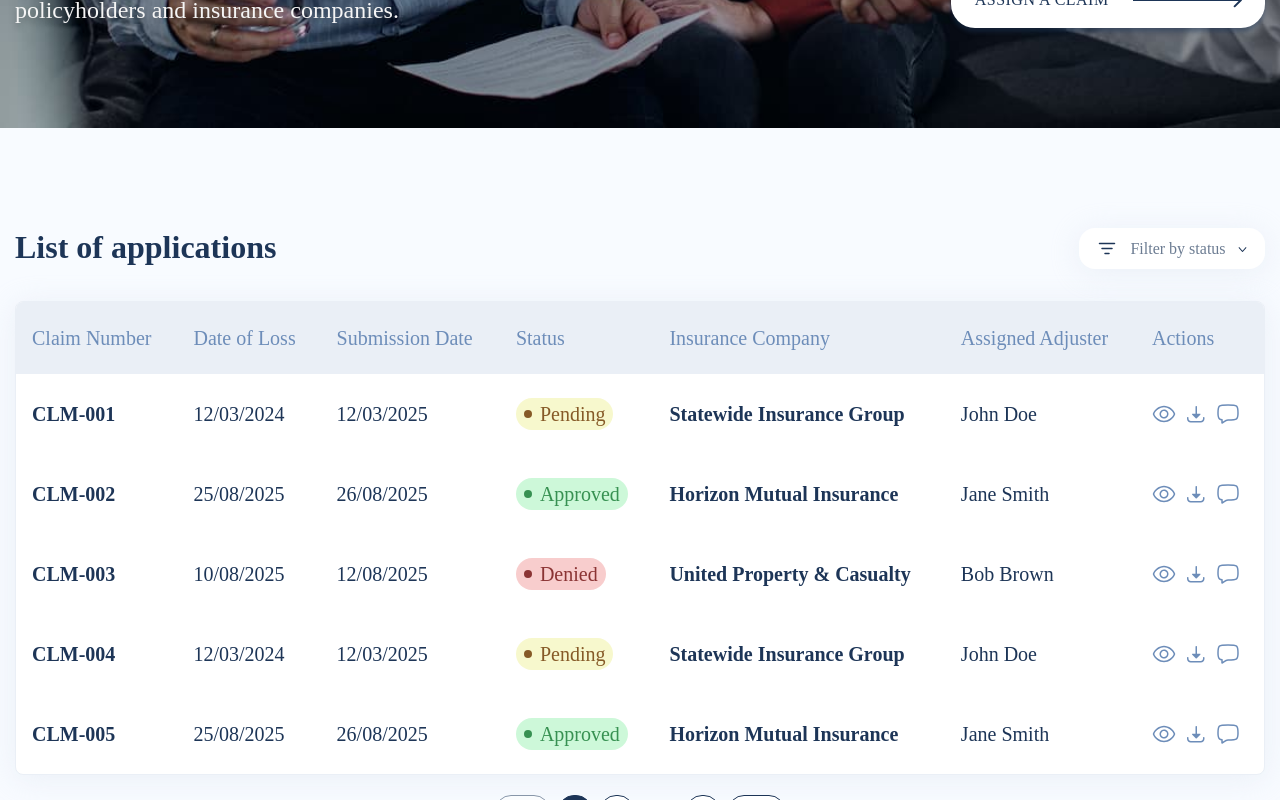
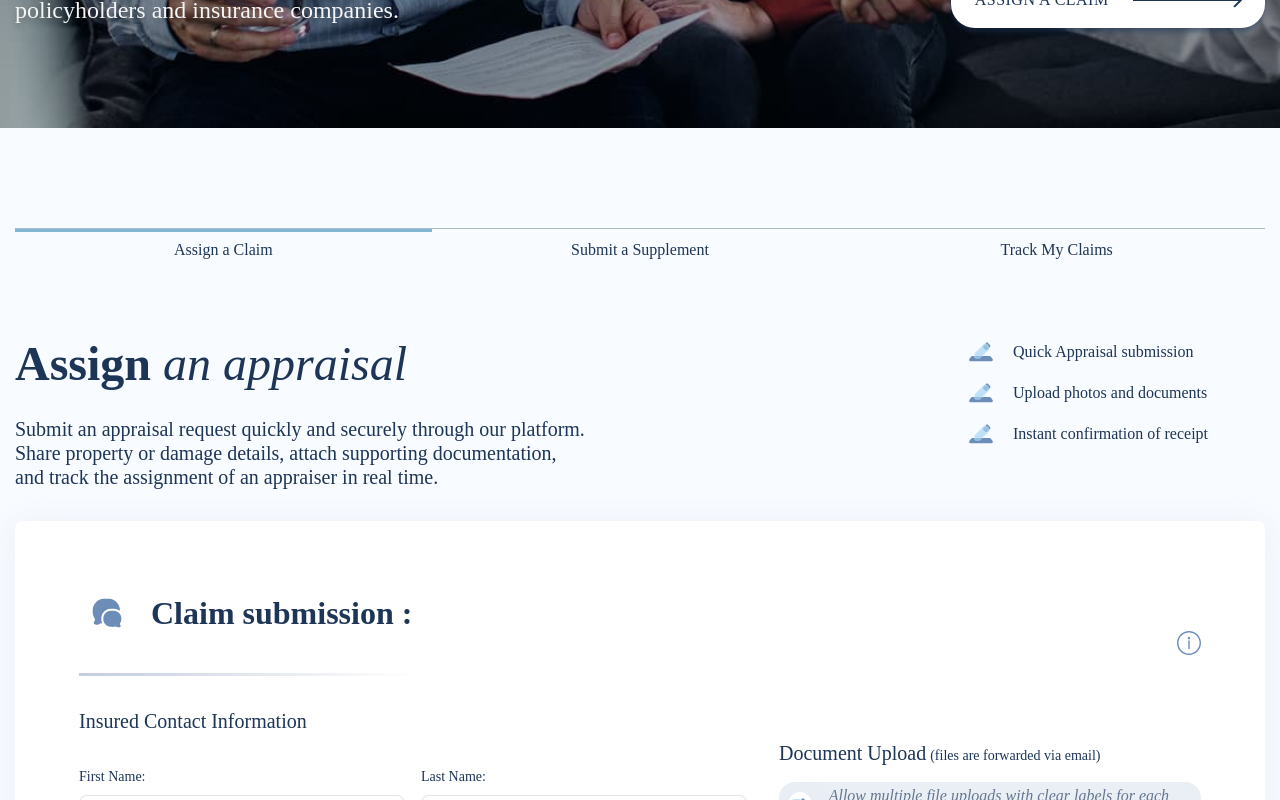
Before and after one commit to Kotiko-UA/claim-pro, a Nuxt app: page /Test in a window 1280 px wide. Shown: the part 460-1260 px from the top of the page. Built offline with nearby package versions, Linux system fonts and the light colour scheme.

Commit message:
added cp tabs

```diff
--- /dev/null
+++ b/app/components/entity/BaseTabs.vue
@@ -0,0 +1,89 @@
+<script setup lang="ts">
+import { ref } from 'vue'
+import type { TabTitleType } from '~/shared/types/tabs-types'
+
+const props = defineProps<{
+  tabs: TabTitleType[]
+}>()
+const emit = defineEmits<{
+  change: [id: number]
+}>()
+const activeTab = ref(props.tabs[0]?.id)
+
+function setTab(id: number) {
+  activeTab.value = id
+  emit('change', id)
+}
+</script>
+
+<template>
+  <div class="tab-btns-wrap">
+    <button
+      v-for="tab in tabs"
+      :key="tab.id"
+      :class="{ active: tab.id === activeTab }"
+      class="tab-btn"
+      @click="setTab(tab.id)"
+    >
+      {{ tab.label }}
+    </button>
+  </div>
+</template>
+
+<style scoped lang="scss">
+.tab-btns-wrap {
+  display: flex;
+  flex-direction: column;
+  align-items: flex-start;
+  margin-bottom: 24px;
+  @include tablet {
+    border-top: 1px solid var(--Grey-light);
+    justify-content: space-between;
+    flex-direction: row;
+    margin-bottom: 48px;
+  }
+  @include laptop {
+    margin-bottom: 64px;
+  }
+}
+.tab-btn {
+  position: relative;
+  width: 100%;
+  padding: 10px 16px;
+  border-left: 1px solid var(--Grey-light);
+  color: var(--Dark);
+  font-size: 16px;
+  line-height: 140%;
+  transition: border 0.4s ease-in-out;
+  text-align: left;
+  @include tablet {
+    border-left: none;
+    text-align: center;
+  }
+  &::before {
+    content: '';
+    position: absolute;
+    top: 0;
+    left: 0;
+    width: 3px;
+    height: 100%;
+    background-color: #81b7d5;
+    transform: scaleY(0);
+    transform-origin: top;
+    transition: transform 0.7s ease-in-out;
+    @include tablet {
+      width: 100%;
+      height: 3px;
+      transform: scaleX(0);
+      transform-origin: left;
+    }
+  }
+
+  &.active::before {
+    transform: scaleY(1);
+    @include tablet {
+      transform: scaleX(1);
+    }
+  }
+}
+</style>
--- /dev/null
+++ b/app/components/entity/CPTabs.vue
@@ -0,0 +1,55 @@
+<script setup lang="ts">
+import { ref } from 'vue'
+import type {
+  ContractorClaimType,
+  ProfClaimType,
+} from '~/shared/types/claim-type'
+import type { TabTitleType, TabTopContentType } from '~/shared/types/tabs-types'
+
+const props = defineProps<{
+  tabsBtns: TabTitleType[]
+  tabsContent: TabTopContentType[]
+  mockClaims: ProfClaimType[] | ContractorClaimType[]
+  type: 'contractor' | 'prof'
+}>()
+
+const activeTabId = ref(props.tabsBtns[0]?.id ?? 0)
+
+function handleTabChange(id: number) {
+  activeTabId.value = id
+}
+
+const onUpdateTable = ({
+  currentPage,
+  filterValue,
+}: {
+  currentPage: number
+  filterValue: string
+}) => {
+  console.log('updated data:', currentPage, filterValue)
+}
+</script>
+
+<template>
+  <section>
+    <div class="container">
+      <EntityBaseTabs :tabs="props.tabsBtns" @change="handleTabChange" />
+
+      <EntityTabTopContent :id="activeTabId" :content="props.tabsContent" />
+
+      <FeaturesFormAssignClaim v-if="activeTabId === 1" />
+      <FeaturesFormIndependentAdjusterAppraiserApplication
+        v-else-if="activeTabId === 2 && props.type === 'contractor'"
+      />
+      <FeaturesFormProfessionalAssignAppraisal
+        v-else-if="activeTabId === 2 && props.type === 'prof'"
+      />
+      <EntityClaimClaimsTable
+        v-else-if="activeTabId === 3"
+        :type="props.type"
+        :data="props.mockClaims"
+        @update-table="onUpdateTable"
+      />
+    </div>
+  </section>
+</template>
--- a/app/components/entity/Claim/ClaimsTable.vue
+++ b/app/components/entity/Claim/ClaimsTable.vue
@@ -84,12 +84,7 @@ emit('update-table', {
 </script>
 
 <template>
-  <section class="claims-table">
-    <div class="container">
-      <EntityClaimClaimsFilter
-        v-model="selectedStatus"
-        :options="statusOptions"
-      />
+  <EntityClaimClaimsFilter v-model="selectedStatus" :options="statusOptions" />
   <div class="table-container">
     <table>
       <EntityClaimTableHeader :columnTitles="titles" />
@@ -108,6 +103,4 @@ emit('update-table', {
     :total-items="claims.length"
     :items-per-page="itemsPerPage"
   />
-    </div>
-  </section>
 </template>
--- a/app/components/entity/Form/FilePicker.vue
+++ b/app/components/entity/Form/FilePicker.vue
@@ -184,7 +184,7 @@ function fileKey(file: File, index: number) {
   border-radius: 8px;
   background-color: #f8fbff;
   @include laptop {
-    width: 580px;
+    // width: 580px;
     min-height: 292px;
   }
 }
--- /dev/null
+++ b/app/components/entity/TabTopContent.vue
@@ -0,0 +1,62 @@
+<script setup lang="ts">
+import type { TabTopContentType } from '~/shared/types/tabs-types'
+
+const { id, content } = defineProps<{
+  id: number
+  content: TabTopContentType[]
+}>()
+const currentTab = computed<TabTopContentType | undefined>(() => {
+  return content.find(tab => tab.id === id)
+})
+const title = computed(() => currentTab.value?.title ?? '')
+const highlight = computed(() => currentTab.value?.highlight ?? '')
+const text = computed(() => currentTab.value?.text ?? '')
+const list = computed(() => currentTab.value?.list ?? [])
+</script>
+
+<template>
+  <div class="tab-top-content-wrap">
+    <div class="tab-title-wrap">
+      <h2 class="section-title">
+        {{ title }}
+        <span>{{ highlight }}</span>
+      </h2>
+      <p class="section-text">{{ text }}</p>
+    </div>
+    <ul class="tab-top-list">
+      <EntityPinTextItem v-for="(item, i) in list" :key="i" :text="item" />
+    </ul>
+  </div>
+</template>
+<style scoped lang="scss">
+.tab-top-content-wrap {
+  display: flex;
+  flex-direction: column;
+  gap: 24px;
+  margin-bottom: 24px;
+  @include tablet {
+    flex-direction: row;
+    justify-content: space-between;
+    margin-bottom: 32px;
+  }
+}
+.tab-title-wrap {
+  display: flex;
+  flex-direction: column;
+  gap: 16px;
+  @include tablet {
+    max-width: 50%;
+    gap: 24px;
+    @include laptop {
+      max-width: 575px;
+    }
+  }
+}
+
+.tab-top-list {
+  display: flex;
+  flex-direction: column;
+  gap: 8px;
+  min-width: 300px;
+}
+</style>
--- a/app/pages/Test.vue
+++ b/app/pages/Test.vue
@@ -1,26 +1,25 @@
 <script setup lang="ts">
 import { contractorMockClaims, profMockClaims } from '@/shared/mock/claims-mock'
-
-const onUpdateTable = ({
-  currentPage,
-  filterValue,
-}: {
-  currentPage: number
-  filterValue: string
-}) => {
-  console.log('updated data:', currentPage, filterValue)
-}
+import {
+  contractorTabsContent,
+  profTabsContent,
+  contractorTabsBtns,
+  profTabsBtns,
+} from '@/shared/content/tabs-content'
 </script>
 <template>
   <AboutUsHero />
-  <EntityClaimClaimsTable
+  <EntityCPTabs
+    :tabs-btns="contractorTabsBtns"
+    :tabs-content="contractorTabsContent"
+    :mock-claims="contractorMockClaims"
     type="contractor"
-    :data="contractorMockClaims"
-    @update-table="onUpdateTable"
   />
-  <EntityClaimClaimsTable
+
+  <EntityCPTabs
+    :tabs-btns="profTabsBtns"
+    :tabs-content="profTabsContent"
+    :mock-claims="profMockClaims"
     type="prof"
-    :data="profMockClaims"
-    @update-table="onUpdateTable"
   />
 </template>
--- /dev/null
+++ b/app/shared/content/tabs-content.ts
@@ -0,0 +1,102 @@
+import type { TabTitleType, TabTopContentType } from '@/shared/types/tabs-types'
+
+export const contractorTabsBtns: TabTitleType[] = [
+  {
+    id: 1,
+    label: 'Assign a Claim',
+  },
+  {
+    id: 2,
+    label: 'Submit a Supplement',
+  },
+  {
+    id: 3,
+    label: 'Track My Claims',
+  },
+]
+export const profTabsBtns: TabTitleType[] = [
+  {
+    id: 1,
+    label: 'Assign a Claim',
+  },
+  {
+    id: 2,
+    label: 'Assign an appraisal',
+  },
+  {
+    id: 3,
+    label: 'Track My Claims',
+  },
+]
+
+export const contractorTabsContent: TabTopContentType[] = [
+  {
+    id: 1,
+    title: 'Assign ',
+    highlight: 'an appraisal',
+    text: 'Submit an appraisal request quickly and securely through our platform. Share property or damage details, attach supporting documentation, and track the assignment of an appraiser in real time.',
+    list: [
+      'Quick Appraisal submission',
+      'Upload photos and documents',
+      'Instant confirmation of receipt',
+    ],
+  },
+  {
+    id: 2,
+    title: 'Submit a ',
+    highlight: 'Supplement',
+    text: 'If the initial estimate did not account for all damages or costs, you can submit a supplement. Our experts will review the documents and prepare a revised estimate to ensure fair compensation.',
+    list: [
+      'Identify and add missing costs',
+      'Detailed review of initial estimates',
+      'Full support throughout the process',
+    ],
+  },
+  {
+    id: 3,
+    title: 'Track My ',
+    highlight: 'Claims',
+    text: 'Monitor the status of all your claims in real time. Receive notifications on updates, review document history, and communicate directly with our team from your personal account.',
+    list: [
+      'Transparency at every step',
+      'Real-time status updates',
+      'Easy access to claim history',
+    ],
+  },
+]
+
+export const profTabsContent: TabTopContentType[] = [
+  {
+    id: 1,
+    title: 'Assign a ',
+    highlight: 'Claim',
+    text: 'File a new insurance claim directly through our system. Provide incident details, upload required documents, and receive confirmation of claim assignment in real time.',
+    list: [
+      'Quick claim submission',
+      'Upload photos and documents',
+      'Instant confirmation of receipt',
+    ],
+  },
+  {
+    id: 2,
+    title: 'Assign ',
+    highlight: 'an appraisal',
+    text: 'Submit an appraisal request quickly and securely through our platform. Share property or damage details, attach supporting documentation, and track the assignment of an appraiser in real time.',
+    list: [
+      'Quick Appraisal submission',
+      'Upload photos and documents',
+      'Instant confirmation of receipt',
+    ],
+  },
+  {
+    id: 3,
+    title: 'Track My ',
+    highlight: 'Claims',
+    text: 'Monitor the status of all your claims in real time. Receive notifications on updates, review document history, and communicate directly with our team from your personal account.',
+    list: [
+      'Transparency at every step',
+      'Real-time status updates',
+      'Easy access to claim history',
+    ],
+  },
+]
--- /dev/null
+++ b/app/shared/types/tabs-types.ts
@@ -0,0 +1,11 @@
+export type TabTitleType = {
+  id: number
+  label: string
+}
+export type TabTopContentType = {
+  id: number
+  title: string
+  highlight: string
+  text: string
+  list: string[]
+}
```
Lines whose indentation alone changed are shown as unchanged.
